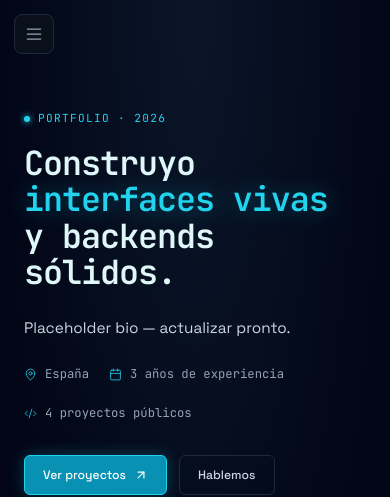
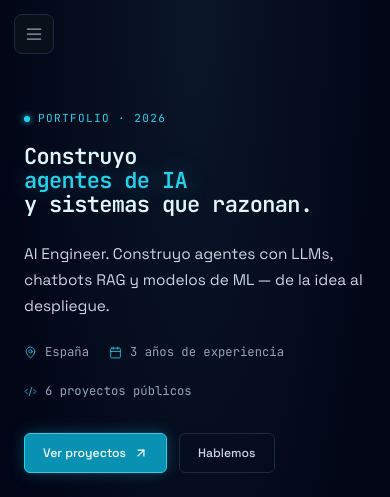
Before and after one commit to SupernovaIa/portfolio, a React (Vite) app: page / in a window 390 px wide. Shown: the top 497 px of the page. Built offline with nearby package versions, Linux system fonts and the light colour scheme; no server answers.

Commit message:
feat: reframe portfolio as AI Engineer with real projects
- Replace placeholder projects with real ones from GitHub
- Rewrite hero title and bio toward AI Engineer positioning
- Make project demo/repo links conditional and open in new tab
- Fix hero title overflow on small mobile screens

```diff
--- a/src/Portfolio.css
+++ b/src/Portfolio.css
@@ -10,7 +10,7 @@
   --fs-lg:   clamp(1rem, 0.95rem + 0.3vw, 1.125rem);          /* 16 → 18 */
   --fs-xl:   clamp(1.125rem, 1rem + 0.6vw, 1.375rem);         /* 18 → 22 */
   --fs-2xl:  clamp(1.5rem, 1.2rem + 1.4vw, 2.375rem);         /* 24 → 38 */
-  --fs-3xl:  clamp(2rem, 1.4rem + 2.8vw, 3.5rem);             /* 32 → 56 */
+  --fs-3xl:  clamp(1.375rem, 4.8vw, 3.5rem);                  /* 22 → 56, vw-driven so el hero cabe en móvil */
 
   /* Line-heights */
   --lh-tight:   1.1;
--- a/src/components/Shared.jsx
+++ b/src/components/Shared.jsx
@@ -53,14 +53,20 @@ export function ProjectCard({ project, compact, revealDelay }) {
         {project.tech.map((t) => <span key={t} className="pf-tag">{t}</span>)}
       </div>
 
+      {(project.url || project.repo) && (
         <div className="pf-project-links">
-        <a href={project.url} className="pf-project-link">
+          {project.url && (
+            <a href={project.url} target="_blank" rel="noopener noreferrer" className="pf-project-link">
               Ver demo <ExternalLink size={11} />
             </a>
-        <a href={project.repo} className="pf-project-link muted">
+          )}
+          {project.repo && (
+            <a href={project.repo} target="_blank" rel="noopener noreferrer" className="pf-project-link muted">
               Repositorio <ArrowUpRight size={11} />
             </a>
+          )}
         </div>
+      )}
     </article>
   );
 }
--- a/src/data/content.js
+++ b/src/data/content.js
@@ -9,11 +9,12 @@ export const ME = {
   role: "AI Engineer",
   location: "España",
   yearsOfExperience: 3,
-  bio: "Placeholder bio — actualizar pronto.",
+  // BORRADOR — reescrito hacia "AI Engineer" a partir de tu GitHub. Revísalo y ajústalo.
+  bio: "AI Engineer. Construyo agentes con LLMs, chatbots RAG y modelos de ML — de la idea al despliegue.",
   longBio: [
-    "Placeholder párrafo 1.",
-    "Placeholder párrafo 2.",
-    "Placeholder párrafo 3.",
+    "Soy Javier, AI Engineer. Me dedico a construir sistemas que usan LLMs para hacer cosas útiles: agentes con tool use, chatbots RAG sobre documentación y pipelines de datos con modelos de ML.",
+    "Cuido la ingeniería tanto como la IA: arquitectura limpia (hexagonal), APIs con FastAPI y despliegues reproducibles. No me vale un notebook que solo corre en mi máquina.",
+    "Mantengo abierto un roadmap open-source de AI engineering donde documento todo el camino, desde los fundamentos hasta sistemas listos para producción.",
   ],
   email: "jav.racec@gmail.com",
   social: [
@@ -22,75 +23,91 @@ export const ME = {
   ],
 };
 
+// Proyectos reales extraídos de github.com/SupernovaIa. Revisa el campo `tech`
+// (inferido de la descripción/lenguaje) y confirma qué marcas como `featured`.
 export const PROJECTS = [
   {
-    id: "p1",
-    name: "Holy Graph",
-    tagline: "Visualización orbital de aprendizaje",
-    description: "Interfaz interactiva inspirada en sistemas planetarios para mapear progreso de aprendizaje. Múltiples stacks, búsqueda en vivo, panel de ajustes.",
-    tech: ["React", "SVG", "TypeScript"],
+    id: "company-research-agent",
+    name: "Company Research Agent",
+    tagline: "Agente que investiga cotizadas desde su ticker",
+    description: "Agente con tool use que, a partir del ticker de una empresa cotizada, la investiga y devuelve un dossier estructurado.",
+    tech: ["Python", "LLM Agents", "Tool Use"],
+    year: "2026",
+    status: "completed",
+    featured: true,
+    url: "",
+    repo: "https://github.com/SupernovaIa/company-research-agent",
+  },
+  {
+    id: "funko-mons",
+    name: "Funko-mons",
+    tagline: "Generación y visor 3D de Funko Pops",
+    description: "Pipeline generativo (imágenes → modelo 3D con Tripo) y visor interactivo en Next.js con react-three-fiber. Con demo desplegada.",
+    tech: ["Next.js", "react-three-fiber", "TypeScript"],
     year: "2026",
     status: "active",
     featured: true,
-    url: "#",
-    repo: "#",
+    url: "https://funko-mons.vercel.app",
+    repo: "https://github.com/SupernovaIa/funko-mons",
   },
   {
-    id: "p2",
-    name: "Pulse",
-    tagline: "Dashboard de métricas en tiempo real",
-    description: "Panel para equipos pequeños con WebSockets, agregaciones server-side y exportación a CSV. Pensado para no ser otro Grafana más.",
-    tech: ["Node.js", "Postgres", "WebSockets"],
-    year: "2025",
+    id: "formula-1-ml",
+    name: "Formula 1 ML",
+    tagline: "Análisis y ML sobre datos de F1",
+    description: "Clustering de circuitos (K-Means), predicción del ganador (XGBoost) y dashboard React + FastAPI sobre datos de FastF1, con un chatbot RAG.",
+    tech: ["Python", "XGBoost", "FastAPI", "React"],
+    year: "2026",
     status: "completed",
     featured: true,
-    url: "#",
-    repo: "#",
+    url: "",
+    repo: "https://github.com/SupernovaIa/Formula-1-ML-Project",
   },
   {
-    id: "p3",
-    name: "Nimbus",
-    tagline: "CLI para gestión de despliegues",
-    description: "Herramienta de línea de comandos que abstrae despliegues en Vercel, Railway y Fly.io detrás de una sola interfaz coherente.",
-    tech: ["Go", "Cobra", "Docker"],
-    year: "2025",
+    id: "investing-agent",
+    name: "Investing Agent",
+    tagline: "Agente de inversión personal",
+    description: "Agente que monitoriza tu cartera y watchlist, aplica tu estrategia y genera informes semanales. Tú mantienes el control de cada operación.",
+    tech: ["Python", "LLM Agents"],
+    year: "2026",
     status: "completed",
     featured: false,
-    url: "#",
-    repo: "#",
+    url: "",
+    repo: "https://github.com/SupernovaIa/investing-agent",
   },
   {
-    id: "p4",
-    name: "Tinta",
-    tagline: "Editor markdown minimalista",
-    description: "Editor centrado en escribir, no en configurar. Atajos de teclado vim-style, exportación a PDF y sincronización opcional con Git.",
-    tech: ["Tauri", "Rust", "React"],
-    year: "2024",
+    id: "chatbot-rag-fastapi",
+    name: "Chatbot RAG · FastAPI Docs",
+    tagline: "RAG sobre la documentación de FastAPI",
+    description: "Chatbot RAG que responde sobre la documentación de FastAPI. Desarrollado en el programa de Desarrollo Agéntico.",
+    tech: ["Python", "RAG", "FastAPI"],
+    year: "2026",
     status: "completed",
     featured: false,
-    url: "#",
-    repo: "#",
+    url: "",
+    repo: "https://github.com/SupernovaIa/chatbot-rag-fastapi-docs",
+  },
+  {
+    id: "hexagonal-architecture",
+    name: "Hexagonal AI Agent",
+    tagline: "Arquitectura hexagonal aplicada a un agente",
+    description: "Un agente de IA refactorizado de código sin estructura a arquitectura limpia hexagonal, con FastAPI.",
+    tech: ["Python", "FastAPI", "Clean Architecture"],
+    year: "2026",
+    status: "completed",
+    featured: false,
+    url: "",
+    repo: "https://github.com/SupernovaIa/hexagonal-architecture",
   },
 ];
 
+// TODO: rellena con tu trayectoria real (no la pude sacar de LinkedIn, está tras login).
+// Formato: { role, company, period, description }
 export const EXPERIENCE = [
   {
-    role: "Senior Full Stack Developer",
-    company: "Empresa Actual",
+    role: "TODO: tu rol actual",
+    company: "TODO: empresa",
     period: "2024 — actualidad",
-    description: "Diseño y construcción de la plataforma interna. Liderazgo técnico de un equipo de 4.",
-  },
-  {
-    role: "Full Stack Developer",
-    company: "Startup Anterior",
-    period: "2022 — 2024",
-    description: "De los primeros ingenieros. Frontend en React, backend en Node, despliegue en AWS.",
-  },
-  {
-    role: "Web Developer",
-    company: "Agencia Digital",
-    period: "2020 — 2022",
-    description: "Sitios a medida en WordPress y Laravel para clientes del sector turístico.",
+    description: "TODO: 1-2 frases sobre qué haces / has construido.",
   },
 ];
 
--- a/src/sections/Home.jsx
+++ b/src/sections/Home.jsx
@@ -14,8 +14,8 @@ export default function Home({ onNavigate }) {
 
           <h1 className="pf-hero-title pf-fade-up pf-stagger-2">
             Construyo<br />
-            <span className="pf-accent">interfaces vivas</span><br />
-            y backends sólidos.
+            <span className="pf-accent">agentes de IA</span><br />
+            y sistemas que razonan.
           </h1>
 
           <p className="pf-hero-bio pf-fade-up pf-stagger-3">{ME.bio}</p>
```
Lines whose indentation alone changed are shown as unchanged.
